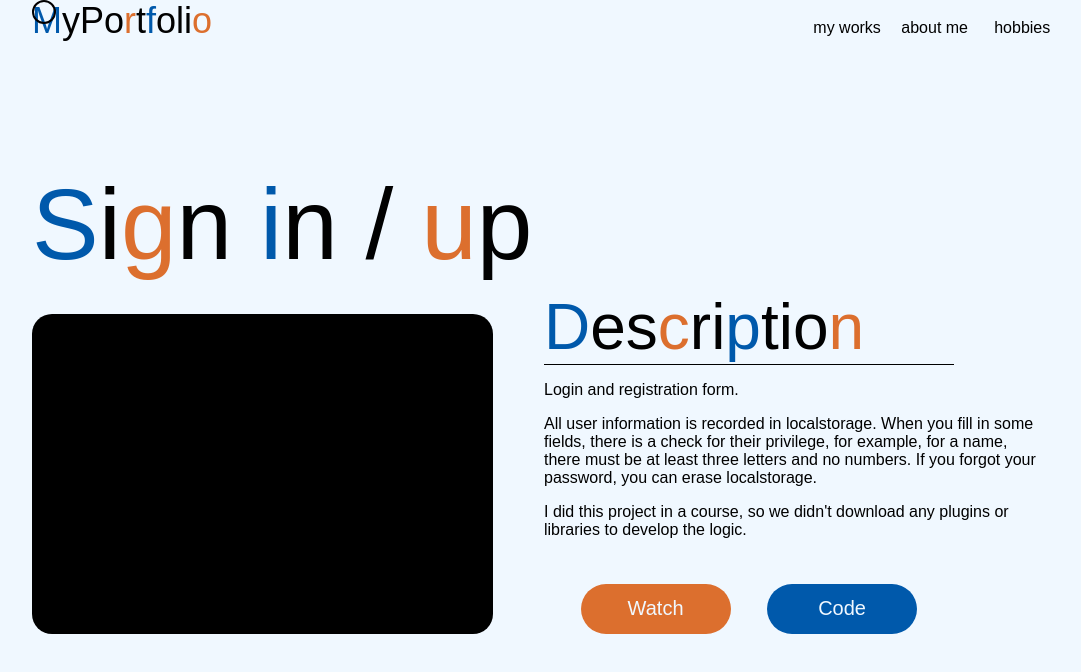
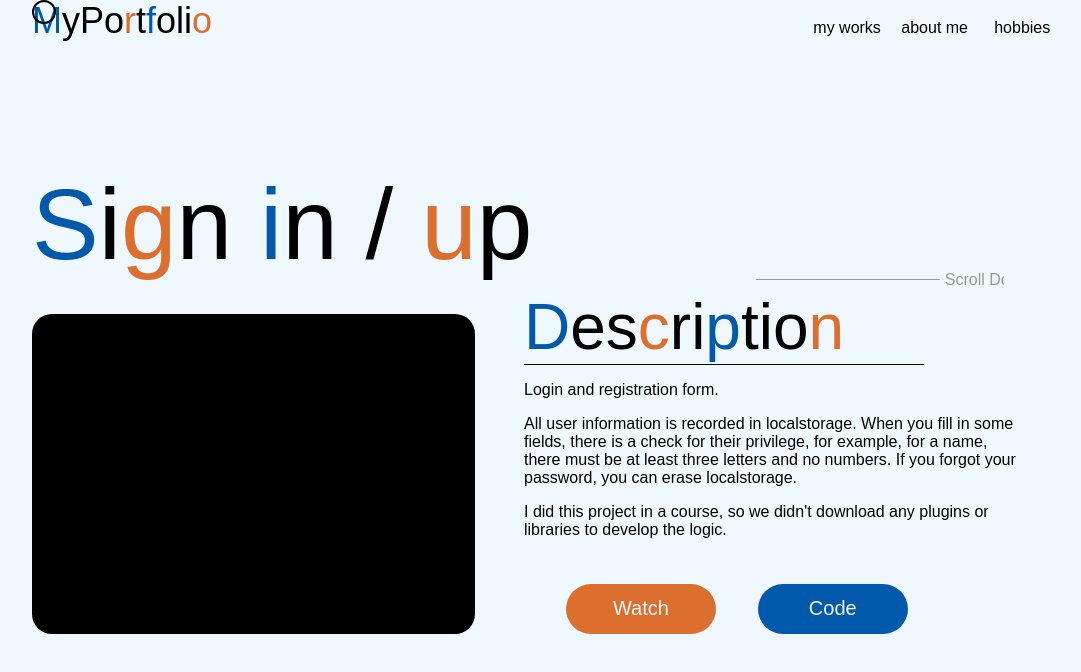
Before and after one commit to AndrewHypster/My_Portfolio, a React (Create React App) app: page /My_Portfolio/build/index.html/MyWorks/0 in a window 1280 px wide. Shown: the top 672 px of the page, without its empty margins (96-1177 px from the left). Built offline with nearby package versions, Linux system fonts and the light colour scheme; a web font is replaced by a local one.

Commit message:
WPage scroll

```diff
--- a/src/components/WorkPage.jsx
+++ b/src/components/WorkPage.jsx
@@ -5,10 +5,27 @@ import ColorT from './some/ColorText'
 
 const WorkPage = () => {
   const {id} = useParams()
-  console.log(id);
+
+  const scrollInfo = (event) => {
+    const slider = document.querySelector('.slider-info')
+    console.log(slider.scrollLeft);
+    if (event.deltaY > 0) { // гортаєм вверх, йде в ліво
+        const inter = setInterval(()=>{
+          if (slider.scrollLeft < slider.clientWidth)
+            slider.scrollLeft += 4
+          else clearInterval(inter)
+        }, 1)
+    } else {                // гортаєм вниз, йде в право
+      const inter = setInterval(()=>{
+        if (slider.scrollLeft > 0)
+          slider.scrollLeft -= 4
+        else clearInterval(inter)
+      }, 1)
+    }
+  }
 
   return(
-    <div className="WorkPage">
+    <div className="WorkPage" onWheel={scrollInfo}>
       <div className="content">
         <h1>
           <ColorT text={Works[id].title} indexes={Works[id].colorText[1]} color={Works[id].colorText[0]} />
@@ -26,6 +43,16 @@ const WorkPage = () => {
 
           <section>
             <div className="slider-info">
+              <div className="scrollDown">
+                <div className="hr"></div>
+                <p>Scroll Down</p>
+                <div className="hr"></div>
+                <div className="right">
+                  <svg xmlns="http://www.w3.org/2000/svg" version="1.1" xmlnsXlink="http://www.w3.org/1999/xlink" xmlnsSvgjs="http://svgjs.com/svgjs" width="12" height="12" x="0" y="0" viewBox="0 0 490.8 490.8" style={{enableBackground: 'white'}} xmlSpace="preserve"><g><path d="M135.685 3.128c-4.237-4.093-10.99-3.975-15.083.262-3.992 4.134-3.992 10.687 0 14.82l227.115 227.136-227.136 227.115c-4.237 4.093-4.354 10.845-.262 15.083 4.093 4.237 10.845 4.354 15.083.262.089-.086.176-.173.262-.262l234.667-234.667c4.164-4.165 4.164-10.917 0-15.083L135.685 3.128z" fill="#f44336"></path><path d="M128.133 490.68a10.667 10.667 0 0 1-7.552-18.219l227.136-227.115L120.581 18.232c-4.171-4.171-4.171-10.933 0-15.104 4.171-4.171 10.933-4.171 15.104 0l234.667 234.667c4.164 4.165 4.164 10.917 0 15.083L135.685 487.544a10.663 10.663 0 0 1-7.552 3.136z" fill="#010101" opacity="1"></path></g></svg>
+                </div>
+              </div>
+
+              <div className="infoSlide">
                 <h2>
                   <ColorT text='Description' indexes={[0, 3, 6, 10]} color='blue' />
                   <div className='hr'></div>
@@ -33,6 +60,18 @@ const WorkPage = () => {
                 <p>
                   {Works[id].description.map(text => <p>{text}</p>)}
                 </p>
+              </div>
+
+              <div className="infoSlide">
+                <h2>
+                  <ColorT text='Technologies' indexes={[0, 3, 6, 10]} color='blue' />
+                  <div className='hr'></div>
+                </h2>
+                <p>
+                  {Works[id].technologies.join(', ')}
+                </p>
+              </div>
+
             </div>
 
             <div className="buttons">
--- a/src/jsons/MyWorks.json
+++ b/src/jsons/MyWorks.json
@@ -3,7 +3,7 @@
     "imgs": ["./imgs/MyWorks/1/0.png"],
     "title": "Sign in / up",
     "description": ["Login and registration form.", "All user information is recorded in localstorage. When you fill in some fields, there is a check for their privilege, for example, for a name, there must be at least three letters and no numbers. If you forgot your password, you can erase localstorage.", "I did this project in a course, so we didn't download any plugins or libraries to develop the logic."],
-    "technologies": "React, routes, styled-components, hooks",
+    "technologies": ["React", "routes", "styled-components", "hooks"],
     "colorText": ["blue", [0, 2, 5, 10]],
     "links": {
       "watch": "https://andrewhypster.github.io/CURSOR/hw20/build/index.html",
@@ -14,7 +14,7 @@
     "imgs": ["./imgs/MyWorks/2/0.png"],
     "title": "Posts",
     "description": ["Creating a post in a social network", "You can choose a user, write text and attach a string to the photo of the new post. You can also put likes.", "I did this project in a course, so we didn't download any plugins or libraries to develop the logic."],
-    "technologies": "React, Redux, hooks",
+    "technologies": ["React", "Redux", "hooks"],
     "colorText": ["blue", [0, 3]],
     "links": {
       "watch": "https://andrewhypster.github.io/CURSOR/hw21/build/index.html",
@@ -25,7 +25,7 @@
     "imgs": ["./imgs/MyWorks/3/0.png"],
     "title": "Calculator",
     "description": ["A simple calculator", "I took the style from the calculator for iPhones.", "One of the first projects."],
-    "technologies": "vanial JS",
+    "technologies": ["vanial JS"],
     "colorText": ["blue", [0, 4, 6, 9]],
     "links": {
       "watch": "https://andrewhypster.github.io/Calculator/",
@@ -36,7 +36,7 @@
     "imgs": ["./imgs/MyWorks/4/0.png", "./imgs/MyWorks/4/1.png", "./imgs/MyWorks/4/3.png"],
     "title": "X and O",
     "description": ["Tics and tic-tac-toe", "Points are counted, and if there is a tie, one is added to everyone", "A simple game where I learned the basics of js and css"],
-    "technologies": "vanial JS",
+    "technologies": ["vanial JS"],
     "colorText": ["blue", [0, 6]],
     "links": {
       "watch": "https://andrewhypster.github.io/X-and-O/",
@@ -47,7 +47,7 @@
     "imgs": ["./imgs/MyWorks/5/0.png"],
     "title": "Tetris",
     "description": ["All functionality is present, you can control the buttons on the screen or on the keyboard. Difficulty levels are present (figures fall faster). There are 5 levels, the difference between them is 500 points", "I did it by repeating the video from YouTube. I was just learning js on my own"],
-    "technologies": "vanial JS",
+    "technologies": ["vanial JS"],
     "colorText": ["blue", [0, 3, 5]],
     "links": {
       "watch": "https://andrewhypster.github.io/Tetris/",
--- a/src/sass/WorkPage.sass
+++ b/src/sass/WorkPage.sass
@@ -21,20 +21,55 @@
           h3
             color: aliceblue
 
+        .slider-info::-webkit-scrollbar
+          width: 0
         .slider-info
+          width: 33.25rem
           margin-top: -1.5rem
+          overflow-y: auto
+          display: flex
 
-          h2
-            font-size: 4rem
+          .scrollDown
+            position: absolute
+            width: 30rem
+            margin-top: -20px
+            align-items: center
+            overflow: hidden
+            display: flex
 
+            p
+              margin: 0 5px
+              color: #999
+              white-space: nowrap
+              transform: translateX(-120px)
+              animation: scrollDown-p 5s 2s forwards
             .hr
-              width: 80%
-              height: 0.0625rem
-              background: black
+              width: 0px
+              height: 1px
+              background: #999
+              animation: hr-width 5s 2s forwards
+            .right
+              margin: 2.5px 0 0 -9px
+              transform: translateX(-120px)
+              animation: scrollDown-p 5s 2s forwards
 
-          p
-            width: 31.25rem
-            margin-top: 1rem
+          .infoSlide
+            width: fit-content
+            margin-right: 2rem
+            pointer-events: none
+            user-select: none
+
+            h2
+              font-size: 4rem
+
+              .hr
+                width: 80%
+                height: 0.0625rem
+                background: black
+
+            p
+              width: 31.25rem
+              margin-top: 1rem
 
         .buttons
           width: 80%
@@ -57,3 +92,25 @@
             background: #DC6F2E
           .Code
             background: #0059AB
+
+@keyframes hr-width
+  0%
+    width: 0
+  40%
+    width: 300px
+  60%
+    width: 300px
+    transform: translateX(0)
+  100%
+    width: 0px
+    transform: translateX(600px)
+
+@keyframes scrollDown-p
+  0%
+    transform: translateX(-120px)
+  40%
+    transform: translateX(0)
+  60%
+    transform: translateX(0)
+  100%
+    transform: translateX(600px)
```
Also changed, not shown: 11 other files (tests, documents, lock files or other folders). Lines whose indentation alone changed are shown as unchanged.
